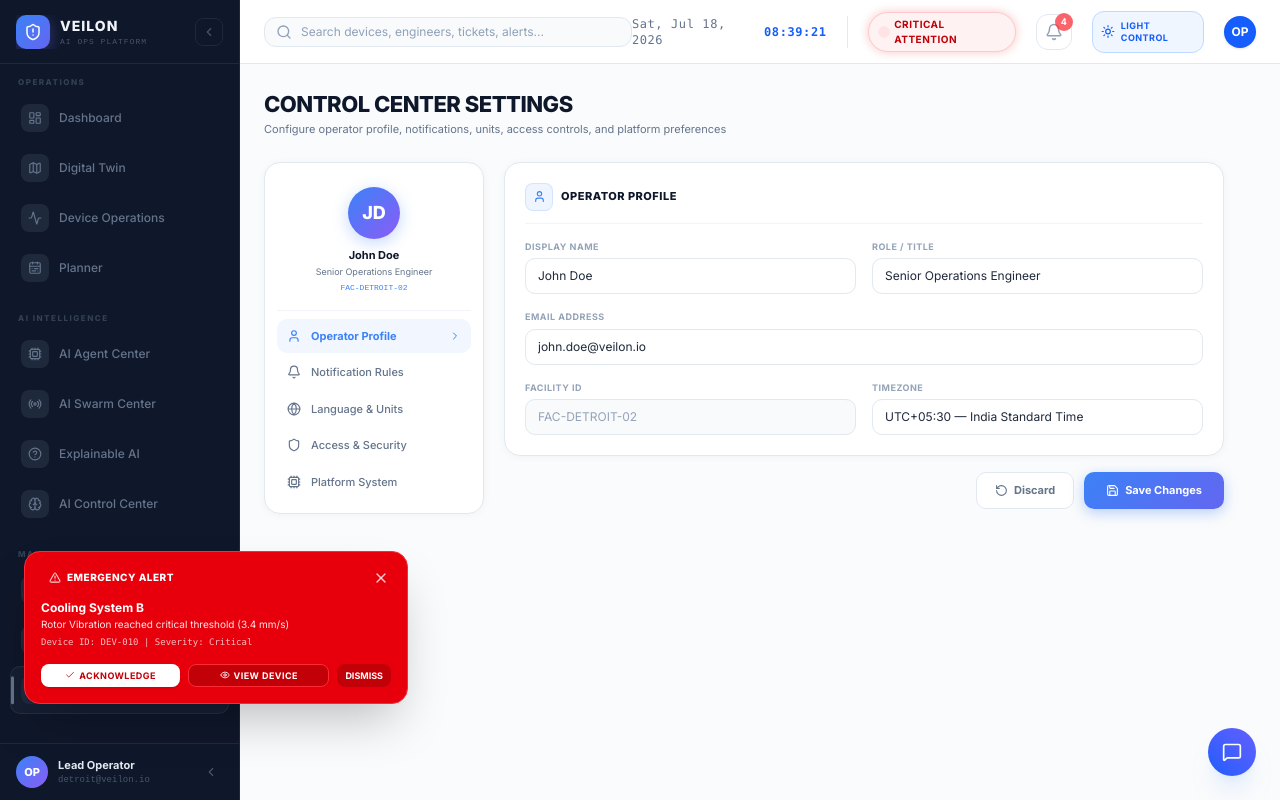
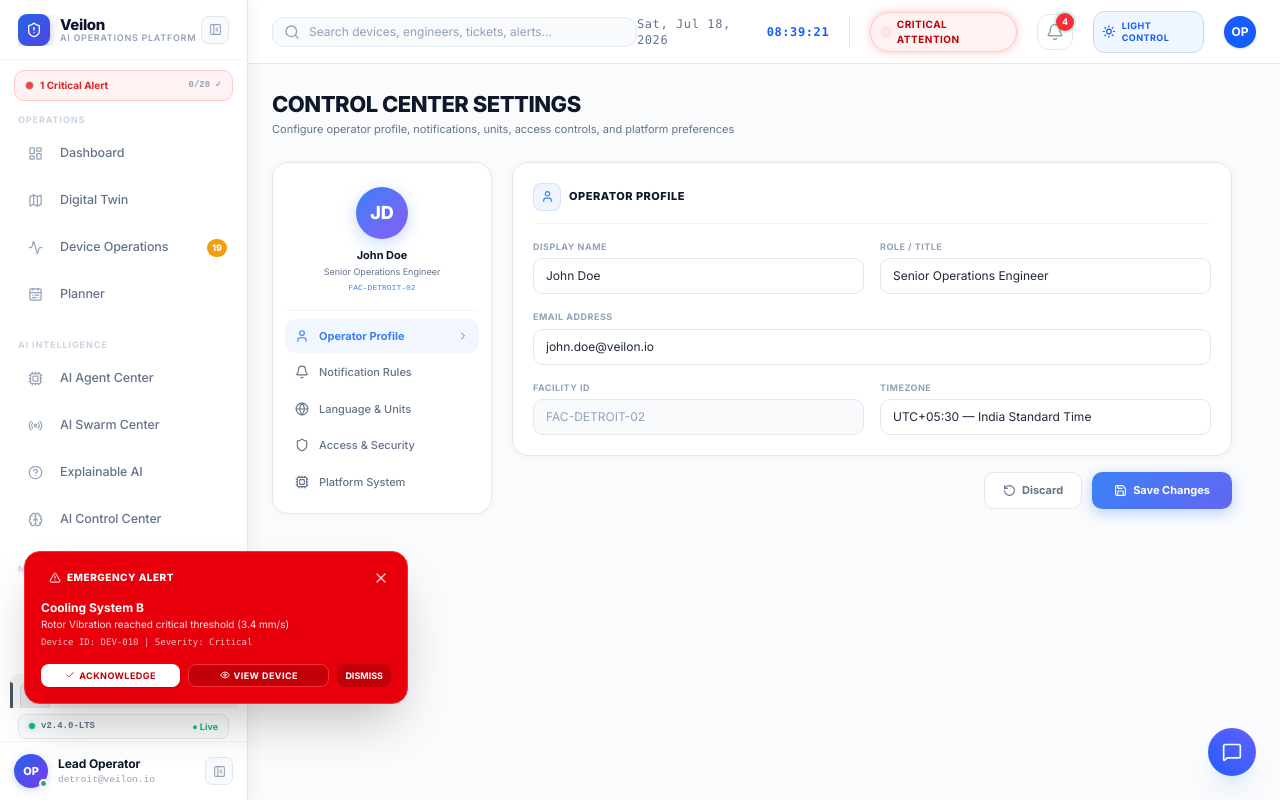
Before and after one commit to manavnagpal08/openswarm, a React (Vite) app: page /settings in a window 1280 px wide. Built offline with nearby package versions, Linux system fonts and the light colour scheme.

Commit message:
feat(sidebar): Professional light-theme sidebar — live alerts badge, system status, animated active indicator, version tag

```diff
--- a/src/components/Sidebar.tsx
+++ b/src/components/Sidebar.tsx
@@ -1,193 +1,292 @@
-import React from 'react';
+import React, { useState } from 'react';
 import { Link, useLocation } from 'react-router-dom';
-import { motion } from 'framer-motion';
+import { motion, AnimatePresence } from 'framer-motion';
+import { useSimulation } from '../context/SimulationContext';
 import {
-  LayoutDashboard,
-  Map,
-  Settings,
-  Activity,
-  CalendarRange,
-  AlertTriangle,
-  BarChart3,
-  ChevronLeft,
-  ChevronRight,
-  ShieldAlert,
-  Cpu,
-  Brain,
-  HelpCircle,
-  Zap,
-  Radio
+  LayoutDashboard, Map, Settings, Activity, CalendarRange,
+  AlertTriangle, BarChart3, ChevronLeft, ChevronRight,
+  ShieldAlert, Cpu, Brain, HelpCircle, Radio,
+  PanelLeftClose, PanelLeftOpen, Dot, Circle
 } from 'lucide-react';
 
 interface SidebarProps {
   collapsed: boolean;
-  setCollapsed: (collapsed: boolean) => void;
+  setCollapsed: (v: boolean) => void;
 }
 
 const NAV_GROUPS = [
   {
     label: 'Operations',
     items: [
-      { name: 'Dashboard', path: '/', icon: LayoutDashboard, color: '#3b82f6' },
-      { name: 'Digital Twin', path: '/digital-twin', icon: Map, color: '#8b5cf6' },
-      { name: 'Device Operations', path: '/device-operations', icon: Activity, color: '#06b6d4' },
-      { name: 'Planner', path: '/planner', icon: CalendarRange, color: '#10b981' },
+      { name: 'Dashboard',         path: '/',                    icon: LayoutDashboard, accent: '#2563eb' },
+      { name: 'Digital Twin',      path: '/digital-twin',        icon: Map,             accent: '#7c3aed' },
+      { name: 'Device Operations', path: '/device-operations',   icon: Activity,        accent: '#0891b2' },
+      { name: 'Planner',           path: '/planner',             icon: CalendarRange,   accent: '#059669' },
     ]
   },
   {
     label: 'AI Intelligence',
     items: [
-      { name: 'AI Agent Center', path: '/agent-intelligence', icon: Cpu, color: '#f59e0b' },
-      { name: 'AI Swarm Center', path: '/swarm-center', icon: Radio, color: '#ec4899' },
-      { name: 'Explainable AI', path: '/explainable-ai', icon: HelpCircle, color: '#a78bfa' },
-      { name: 'AI Control Center', path: '/governance', icon: Brain, color: '#6366f1' },
+      { name: 'AI Agent Center',   path: '/agent-intelligence',  icon: Cpu,             accent: '#d97706' },
+      { name: 'AI Swarm Center',   path: '/swarm-center',        icon: Radio,           accent: '#db2777' },
+      { name: 'Explainable AI',    path: '/explainable-ai',      icon: HelpCircle,      accent: '#7c3aed' },
+      { name: 'AI Control Center', path: '/governance',          icon: Brain,           accent: '#4f46e5' },
     ]
   },
   {
     label: 'Management',
     items: [
-      { name: 'Alerts', path: '/alerts', icon: AlertTriangle, color: '#ef4444' },
-      { name: 'Analytics', path: '/analytics', icon: BarChart3, color: '#0ea5e9' },
-      { name: 'Settings', path: '/settings', icon: Settings, color: '#64748b' },
+      { name: 'Alerts',            path: '/alerts',              icon: AlertTriangle,   accent: '#dc2626' },
+      { name: 'Analytics',         path: '/analytics',           icon: BarChart3,       accent: '#0284c7' },
+      { name: 'Settings',          path: '/settings',            icon: Settings,        accent: '#475569' },
     ]
   }
 ];
 
 export const Sidebar: React.FC<SidebarProps> = ({ collapsed, setCollapsed }) => {
   const location = useLocation();
+  const { alerts, systemStats } = useSimulation();
+  const criticalCount = alerts.filter(a => a.severity === 'critical' && a.status === 'active').length;
+
+  const getBadge = (path: string) => {
+    if (path === '/alerts') return alerts.filter(a => a.status === 'active').length;
+    if (path === '/device-operations') return systemStats.critical + systemStats.warning;
+    return 0;
+  };
 
   return (
-    <aside
-      style={{
-        width: collapsed ? 72 : 240,
-        minWidth: collapsed ? 72 : 240,
-        background: '#0f172a',
-        borderRight: '1px solid #1e293b',
+    <aside style={{
+      width: collapsed ? 68 : 248,
+      minWidth: collapsed ? 68 : 248,
+      height: '100vh',
+      background: '#ffffff',
+      borderRight: '1px solid #e2e8f0',
       display: 'flex',
       flexDirection: 'column',
-        height: '100vh',
       position: 'sticky',
       top: 0,
-        transition: 'width 0.3s cubic-bezier(0.4,0,0.2,1), min-width 0.3s cubic-bezier(0.4,0,0.2,1)',
       zIndex: 40,
       overflow: 'hidden',
       flexShrink: 0,
-      }}
-    >
-      {/* ── Logo Header ── */}
+      transition: 'width 0.28s cubic-bezier(0.4,0,0.2,1), min-width 0.28s cubic-bezier(0.4,0,0.2,1)',
+      boxShadow: '2px 0 16px rgba(15,23,42,0.06)',
+    }}>
+
+      {/* ── Brand Header ── */}
       <div style={{
-        display: 'flex', alignItems: 'center', justifyContent: 'space-between',
-        padding: '0 16px', height: 64, borderBottom: '1px solid #1e293b',
-        flexShrink: 0
+        height: 60,
+        display: 'flex', alignItems: 'center',
+        padding: collapsed ? '0 16px' : '0 18px',
+        borderBottom: '1px solid #f1f5f9',
+        flexShrink: 0,
+        justifyContent: collapsed ? 'center' : 'space-between',
+        gap: 0
       }}>
-        <Link to="/" style={{ display: 'flex', alignItems: 'center', gap: 10, textDecoration: 'none', overflow: 'hidden' }}>
+        <Link to="/" style={{ display: 'flex', alignItems: 'center', gap: 10, textDecoration: 'none', overflow: 'hidden', flex: collapsed ? 'unset' : 1, minWidth: 0 }}>
+          {/* Logo mark */}
           <div style={{
-            width: 34, height: 34, borderRadius: 10, flexShrink: 0,
-            background: 'linear-gradient(135deg, #3b82f6, #6366f1)',
+            width: 32, height: 32, borderRadius: 9, flexShrink: 0,
+            background: 'linear-gradient(135deg, #2563eb 0%, #4f46e5 100%)',
             display: 'flex', alignItems: 'center', justifyContent: 'center',
-            boxShadow: '0 4px 16px rgba(99,102,241,0.4)'
+            boxShadow: '0 2px 10px rgba(79,70,229,0.35)',
           }}>
-            <ShieldAlert size={18} color="#fff" />
+            <ShieldAlert size={16} color="#ffffff" />
           </div>
+
           {!collapsed && (
-            <div style={{ overflow: 'hidden' }}>
-              <div style={{ fontSize: 14, fontWeight: 900, color: '#f1f5f9', letterSpacing: 1, textTransform: 'uppercase', whiteSpace: 'nowrap' }}>Veilon</div>
-              <div style={{ fontSize: 8, color: '#475569', fontFamily: 'monospace', letterSpacing: 1, whiteSpace: 'nowrap' }}>AI OPS PLATFORM</div>
+            <div style={{ overflow: 'hidden', lineHeight: 1 }}>
+              <div style={{
+                fontSize: 15, fontWeight: 800, color: '#0f172a',
+                letterSpacing: '-0.3px', whiteSpace: 'nowrap',
+                fontFamily: "'Inter', sans-serif"
+              }}>
+                Veilon
+              </div>
+              <div style={{
+                fontSize: 9, color: '#94a3b8', fontWeight: 600,
+                letterSpacing: '0.08em', textTransform: 'uppercase',
+                whiteSpace: 'nowrap', marginTop: 1
+              }}>
+                AI Operations Platform
+              </div>
             </div>
           )}
         </Link>
+
         {!collapsed && (
-          <button onClick={() => setCollapsed(true)} style={{
-            width: 28, height: 28, borderRadius: 8, border: '1px solid #1e293b',
-            background: 'transparent', cursor: 'pointer', display: 'flex', alignItems: 'center', justifyContent: 'center',
-            color: '#475569', flexShrink: 0
-          }}>
-            <ChevronLeft size={14} color="#475569" />
+          <button
+            onClick={() => setCollapsed(true)}
+            title="Collapse sidebar"
+            style={{
+              width: 28, height: 28, borderRadius: 7,
+              border: '1px solid #e2e8f0',
+              background: '#f8fafc',
+              display: 'flex', alignItems: 'center', justifyContent: 'center',
+              cursor: 'pointer', flexShrink: 0,
+              transition: 'all 0.15s ease',
+              color: '#94a3b8'
+            }}
+          >
+            <PanelLeftClose size={13} color="#94a3b8" />
           </button>
         )}
       </div>
 
-      {/* ── Navigation Groups ── */}
-      <nav style={{ flex: 1, overflowY: 'auto', overflowX: 'hidden', padding: '12px 10px' }}>
-        {NAV_GROUPS.map((group) => (
-          <div key={group.label} style={{ marginBottom: 20 }}>
+      {/* ── System Status Strip ── */}
       {!collapsed && (
         <div style={{
-                fontSize: 8, fontWeight: 800, color: '#334155',
-                textTransform: 'uppercase', letterSpacing: 1.5,
-                padding: '0 8px', marginBottom: 6
+          margin: '10px 14px 4px',
+          background: criticalCount > 0 ? '#fef2f2' : '#f0fdf4',
+          border: `1px solid ${criticalCount > 0 ? '#fecaca' : '#bbf7d0'}`,
+          borderRadius: 10,
+          padding: '7px 11px',
+          display: 'flex', alignItems: 'center', gap: 7,
+          flexShrink: 0
+        }}>
+          <div style={{
+            width: 7, height: 7, borderRadius: '50%', flexShrink: 0,
+            background: criticalCount > 0 ? '#ef4444' : '#10b981',
+            boxShadow: criticalCount > 0 ? '0 0 6px rgba(239,68,68,0.5)' : '0 0 6px rgba(16,185,129,0.5)',
+            animation: 'pulse 2s infinite'
+          }} />
+          <span style={{
+            fontSize: 10, fontWeight: 700,
+            color: criticalCount > 0 ? '#dc2626' : '#16a34a',
+          }}>
+            {criticalCount > 0 ? `${criticalCount} Critical Alert${criticalCount > 1 ? 's' : ''}` : 'All Systems Nominal'}
+          </span>
+          <span style={{ marginLeft: 'auto', fontSize: 9, fontFamily: 'monospace', color: '#94a3b8', fontWeight: 600 }}>
+            {systemStats.healthy}/{systemStats.total} ✓
+          </span>
+        </div>
+      )}
+
+      {/* ── Navigation ── */}
+      <nav style={{
+        flex: 1, overflowY: 'auto', overflowX: 'hidden',
+        padding: collapsed ? '12px 8px' : '8px 10px',
+      }}>
+        {NAV_GROUPS.map((group, gi) => (
+          <div key={group.label} style={{ marginBottom: collapsed ? 8 : 20 }}>
+            {/* Group Label */}
+            {!collapsed ? (
+              <div style={{
+                fontSize: 9, fontWeight: 700, color: '#cbd5e1',
+                textTransform: 'uppercase', letterSpacing: '0.1em',
+                padding: '0 8px', marginBottom: 4, marginTop: gi > 0 ? 4 : 0
               }}>
                 {group.label}
               </div>
+            ) : (
+              gi > 0 && <div style={{ height: 1, background: '#f1f5f9', margin: '8px 4px 10px' }} />
             )}
-            {collapsed && <div style={{ height: 1, background: '#1e293b', margin: '6px 4px 10px' }} />}
 
             {group.items.map((item) => {
               const isActive = location.pathname === item.path;
               const Icon = item.icon;
+              const badge = getBadge(item.path);
 
               return (
                 <Link
                   key={item.path}
                   to={item.path}
-                  style={{ textDecoration: 'none', display: 'block', marginBottom: 2 }}
+                  style={{ textDecoration: 'none', display: 'block', marginBottom: 1 }}
                 >
                   <motion.div
-                    whileHover={{ x: collapsed ? 0 : 2 }}
-                    whileTap={{ scale: 0.98 }}
+                    whileHover={{ backgroundColor: isActive ? undefined : '#f8fafc' }}
+                    whileTap={{ scale: 0.985 }}
                     style={{
-                      display: 'flex', alignItems: 'center', gap: 10,
-                      padding: collapsed ? '10px' : '9px 10px',
-                      borderRadius: 10,
-                      background: isActive ? `${item.color}18` : 'transparent',
-                      border: isActive ? `1px solid ${item.color}30` : '1px solid transparent',
-                      cursor: 'pointer', transition: 'all 0.15s ease',
+                      display: 'flex',
+                      alignItems: 'center',
+                      gap: 10,
+                      padding: collapsed ? '9px 0' : '8px 10px',
+                      borderRadius: 9,
                       justifyContent: collapsed ? 'center' : 'flex-start',
-                      position: 'relative'
+                      position: 'relative',
+                      cursor: 'pointer',
+                      background: isActive ? `${item.accent}10` : 'transparent',
+                      transition: 'background 0.12s ease',
                     }}
                     title={collapsed ? item.name : undefined}
                   >
-                    {/* Active indicator bar */}
+                    {/* Active left accent bar */}
                     {isActive && (
-                      <div style={{
-                        position: 'absolute', left: 0, top: '50%', transform: 'translateY(-50%)',
-                        width: 3, height: '60%', borderRadius: 2,
-                        background: item.color
-                      }} />
+                      <motion.div
+                        layoutId="active-bar"
+                        style={{
+                          position: 'absolute',
+                          left: 0,
+                          top: '18%',
+                          bottom: '18%',
+                          width: 3,
+                          borderRadius: '0 3px 3px 0',
+                          background: item.accent,
+                        }}
+                        transition={{ type: 'spring', stiffness: 500, damping: 35 }}
+                      />
                     )}
 
+                    {/* Icon */}
                     <div style={{
-                      width: 28, height: 28, borderRadius: 8, flexShrink: 0,
-                      background: isActive ? `${item.color}22` : '#1e293b',
+                      width: 30, height: 30, borderRadius: 8, flexShrink: 0,
                       display: 'flex', alignItems: 'center', justifyContent: 'center',
-                      transition: 'background 0.2s'
+                      background: isActive ? `${item.accent}15` : 'transparent',
+                      border: isActive ? `1px solid ${item.accent}22` : '1px solid transparent',
+                      transition: 'all 0.15s ease',
                     }}>
-                      <Icon size={14} color={isActive ? item.color : '#64748b'} />
+                      <Icon
+                        size={15}
+                        color={isActive ? item.accent : '#94a3b8'}
+                        style={{ transition: 'color 0.15s ease' }}
+                      />
                     </div>
 
+                    {/* Label */}
                     {!collapsed && (
                       <span style={{
-                        fontSize: 12, fontWeight: isActive ? 700 : 500,
-                        color: isActive ? '#f1f5f9' : '#64748b',
-                        whiteSpace: 'nowrap', overflow: 'hidden', textOverflow: 'ellipsis',
-                        transition: 'color 0.2s'
+                        fontSize: 12.5,
+                        fontWeight: isActive ? 600 : 450,
+                        color: isActive ? '#0f172a' : '#64748b',
+                        flex: 1, whiteSpace: 'nowrap',
+                        overflow: 'hidden', textOverflow: 'ellipsis',
+                        letterSpacing: '-0.1px',
+                        transition: 'color 0.15s ease',
+                        fontFamily: "'Inter', sans-serif",
                       }}>
                         {item.name}
                       </span>
                     )}
 
-                    {/* Tooltip for collapsed */}
+                    {/* Badge */}
+                    {!collapsed && badge > 0 && (
+                      <div style={{
+                        minWidth: 18, height: 18, borderRadius: 100,
+                        background: item.path === '/alerts' ? '#ef4444' : '#f59e0b',
+                        color: '#fff', fontSize: 9, fontWeight: 800,
+                        display: 'flex', alignItems: 'center', justifyContent: 'center',
+                        padding: '0 5px', flexShrink: 0
+                      }}>
+                        {badge}
+                      </div>
+                    )}
+
+                    {/* Collapsed tooltip */}
                     {collapsed && (
                       <div style={{
-                        position: 'absolute', left: 'calc(100% + 12px)', top: '50%',
+                        position: 'absolute', left: 'calc(100% + 10px)', top: '50%',
                         transform: 'translateY(-50%)',
-                        background: '#1e293b', color: '#f1f5f9', fontSize: 11, fontWeight: 600,
-                        padding: '5px 10px', borderRadius: 8, whiteSpace: 'nowrap',
-                        border: '1px solid #334155', pointerEvents: 'none',
-                        opacity: 0, zIndex: 100,
-                        transition: 'opacity 0.15s'
-                      }} className="sidebar-tooltip">
+                        background: '#0f172a', color: '#f1f5f9',
+                        fontSize: 11, fontWeight: 600, padding: '6px 10px',
+                        borderRadius: 8, whiteSpace: 'nowrap',
+                        border: '1px solid #1e293b',
+                        pointerEvents: 'none', zIndex: 200,
+                        opacity: 0, transition: 'opacity 0.1s',
+                        boxShadow: '0 4px 16px rgba(0,0,0,0.2)'
+                      }} className="nav-tooltip">
                         {item.name}
+                        {badge > 0 && (
+                          <span style={{ marginLeft: 6, background: '#ef4444', borderRadius: 100, padding: '1px 5px', fontSize: 9 }}>{badge}</span>
+                        )}
                       </div>
                     )}
                   </motion.div>
@@ -198,41 +297,120 @@ export const Sidebar: React.FC<SidebarProps> = ({ collapsed, setCollapsed }) =>
         ))}
       </nav>
 
-      {/* ── Footer / User ── */}
+      {/* ── Version Tag ── */}
+      {!collapsed && (
         <div style={{
-        borderTop: '1px solid #1e293b', padding: collapsed ? '12px 10px' : '12px 16px',
-        flexShrink: 0
+          padding: '6px 18px 2px',
+          flexShrink: 0,
+        }}>
+          <div style={{
+            display: 'flex', alignItems: 'center', gap: 6,
+            background: '#f8fafc', border: '1px solid #e2e8f0',
+            borderRadius: 8, padding: '5px 10px',
+          }}>
+            <div style={{ width: 6, height: 6, borderRadius: '50%', background: '#10b981', boxShadow: '0 0 5px rgba(16,185,129,0.5)' }} />
+            <span style={{ fontSize: 9, fontFamily: 'monospace', color: '#64748b', fontWeight: 600, flex: 1 }}>v2.4.0-LTS</span>
+            <span style={{ fontSize: 9, color: '#10b981', fontWeight: 700 }}>● Live</span>
+          </div>
+        </div>
+      )}
+
+      {/* ── User Profile Footer ── */}
+      <div style={{
+        borderTop: '1px solid #f1f5f9',
+        padding: collapsed ? '12px 8px' : '12px 14px',
+        flexShrink: 0,
       }}>
         {collapsed ? (
-          <button onClick={() => setCollapsed(false)} style={{
-            width: '100%', display: 'flex', justifyContent: 'center', alignItems: 'center',
-            padding: '8px', borderRadius: 10, border: '1px solid #1e293b',
-            background: 'transparent', cursor: 'pointer', color: '#475569'
-          }}>
-            <ChevronRight size={16} color="#475569" />
+          <div style={{ display: 'flex', flexDirection: 'column', alignItems: 'center', gap: 8 }}>
+            <div style={{
+              width: 32, height: 32, borderRadius: '50%',
+              background: 'linear-gradient(135deg, #2563eb, #7c3aed)',
+              display: 'flex', alignItems: 'center', justifyContent: 'center',
+              fontSize: 11, fontWeight: 800, color: '#fff', cursor: 'default',
+              boxShadow: '0 2px 8px rgba(37,99,235,0.3)'
+            }} title="Lead Operator">
+              OP
+            </div>
+            <button
+              onClick={() => setCollapsed(false)}
+              style={{
+                width: 32, height: 28, borderRadius: 7,
+                border: '1px solid #e2e8f0', background: '#f8fafc',
+                display: 'flex', alignItems: 'center', justifyContent: 'center',
+                cursor: 'pointer',
+              }}
+              title="Expand sidebar"
+            >
+              <PanelLeftOpen size={13} color="#94a3b8" />
             </button>
+          </div>
         ) : (
           <div style={{ display: 'flex', alignItems: 'center', gap: 10 }}>
+            {/* Avatar */}
             <div style={{
-              width: 32, height: 32, borderRadius: '50%', flexShrink: 0,
-              background: 'linear-gradient(135deg, #3b82f6, #8b5cf6)',
+              width: 34, height: 34, borderRadius: '50%', flexShrink: 0,
+              background: 'linear-gradient(135deg, #2563eb, #7c3aed)',
               display: 'flex', alignItems: 'center', justifyContent: 'center',
-              fontSize: 11, fontWeight: 800, color: '#fff'
-            }}>OP</div>
-            <div style={{ flex: 1, overflow: 'hidden' }}>
-              <div style={{ fontSize: 11, fontWeight: 700, color: '#e2e8f0', whiteSpace: 'nowrap' }}>Lead Operator</div>
-              <div style={{ fontSize: 9, color: '#475569', fontFamily: 'monospace', whiteSpace: 'nowrap', overflow: 'hidden', textOverflow: 'ellipsis' }}>detroit@veilon.io</div>
+              fontSize: 11, fontWeight: 800, color: '#fff',
+              boxShadow: '0 2px 8px rgba(37,99,235,0.25)',
+              position: 'relative'
+            }}>
+              OP
+              {/* Online dot */}
+              <div style={{
+                position: 'absolute', bottom: 0, right: 0,
+                width: 9, height: 9, borderRadius: '50%',
+                background: '#10b981', border: '2px solid #fff',
+              }} />
             </div>
-            <button onClick={() => setCollapsed(true)} style={{
-              width: 24, height: 24, borderRadius: 6, border: 'none',
-              background: 'transparent', cursor: 'pointer', color: '#475569',
-              display: 'flex', alignItems: 'center', justifyContent: 'center', flexShrink: 0
+
+            {/* Info */}
+            <div style={{ flex: 1, minWidth: 0 }}>
+              <div style={{
+                fontSize: 12, fontWeight: 700, color: '#0f172a',
+                whiteSpace: 'nowrap', overflow: 'hidden', textOverflow: 'ellipsis',
+                letterSpacing: '-0.1px'
               }}>
-              <ChevronLeft size={14} color="#475569" />
+                Lead Operator
+              </div>
+              <div style={{
+                fontSize: 9.5, color: '#94a3b8', fontFamily: 'monospace',
+                whiteSpace: 'nowrap', overflow: 'hidden', textOverflow: 'ellipsis',
+              }}>
+                detroit@veilon.io
+              </div>
+            </div>
+
+            {/* Collapse btn */}
+            <button
+              onClick={() => setCollapsed(true)}
+              style={{
+                width: 28, height: 28, borderRadius: 7,
+                border: '1px solid #e2e8f0', background: '#f8fafc',
+                display: 'flex', alignItems: 'center', justifyContent: 'center',
+                cursor: 'pointer', flexShrink: 0, transition: 'all 0.15s ease'
+              }}
+              title="Collapse sidebar"
+            >
+              <PanelLeftClose size={13} color="#94a3b8" />
             </button>
           </div>
         )}
       </div>
+
+      {/* Tooltip CSS */}
+      <style>{`
+        .nav-tooltip { opacity: 0; }
+        a:hover .nav-tooltip { opacity: 1 !important; }
+        nav::-webkit-scrollbar { width: 3px; }
+        nav::-webkit-scrollbar-thumb { background: #e2e8f0; border-radius: 10px; }
+        nav::-webkit-scrollbar-track { background: transparent; }
+        @keyframes pulse {
+          0%, 100% { box-shadow: 0 0 0 0 rgba(16,185,129,0.4); }
+          50% { box-shadow: 0 0 0 4px rgba(16,185,129,0); }
+        }
+      `}</style>
     </aside>
   );
 };
```
Lines whose indentation alone changed are shown as unchanged.
